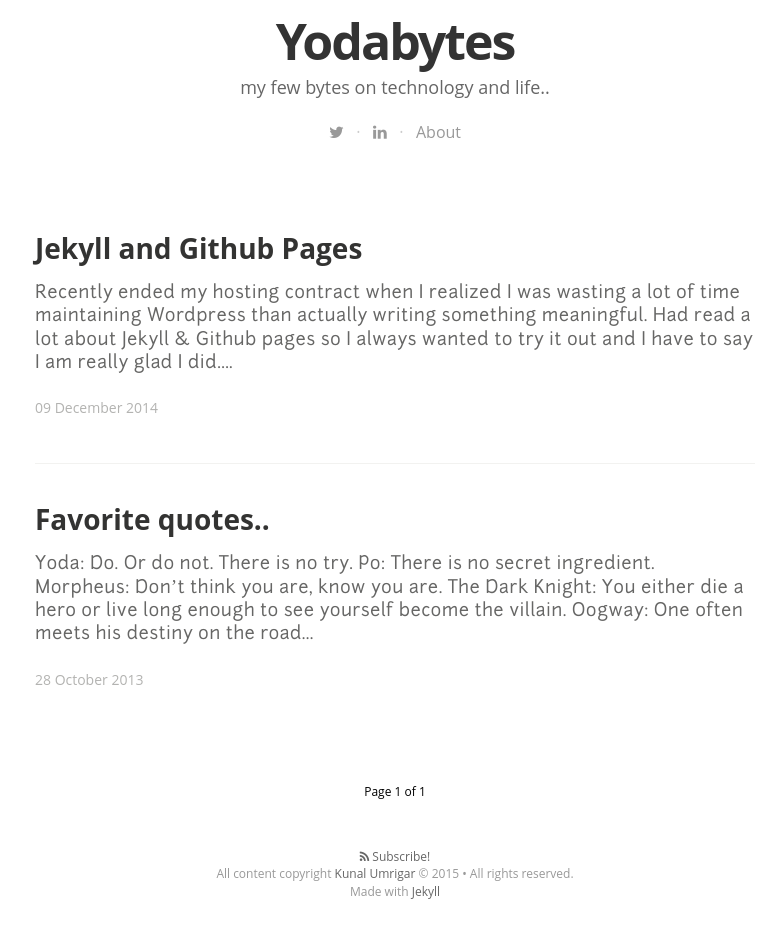
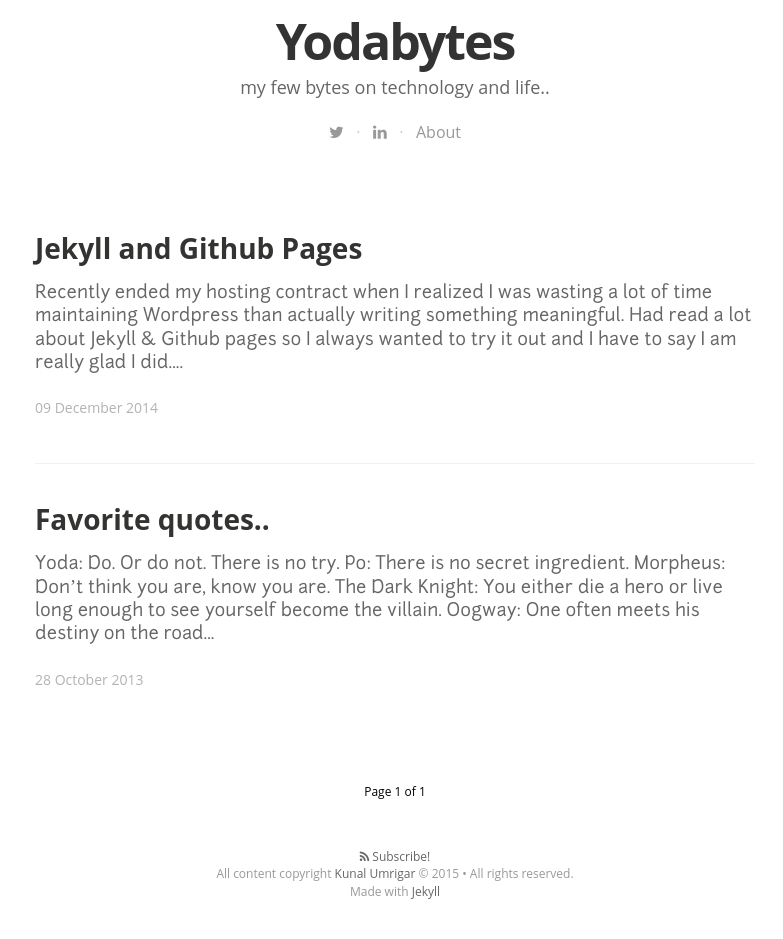
Before and after one commit to ku27/yodabytes-blog, a Jekyll site: the page built from index.html, in a window 1280 px wide. Shown: the part 518-1457 px from the top of the page, without its empty margins (245-1028 px from the left). Built offline with Jekyll 4.4.1, drawn with Linux system fonts in a browser that asks for light colours; nearby versions of some CDN libraries; some web fonts are replaced; Markdown is read by kramdown in place of the engine named in the settings; the list of posts is cut into pages by our own code.

Commit message:
changes for font

```diff
--- a/css/main.sass
+++ b/css/main.sass
@@ -169,7 +169,7 @@
           text-decoration: none
     .post-excerpt
       font-family: $font-serif
-      letter-spacing: 0.02em
+      letter-spacing: 0.0em
       font-weight: 300
       font-style: normal
       font-size: 18px
@@ -565,7 +565,7 @@
       font-size: 50px
       text-align: center
       font-weight: 700
-      letter-spacing: -2px
+      letter-spacing: 0.00em
       outline: 0
       line-height: 50px
       word-break: break-word
```
